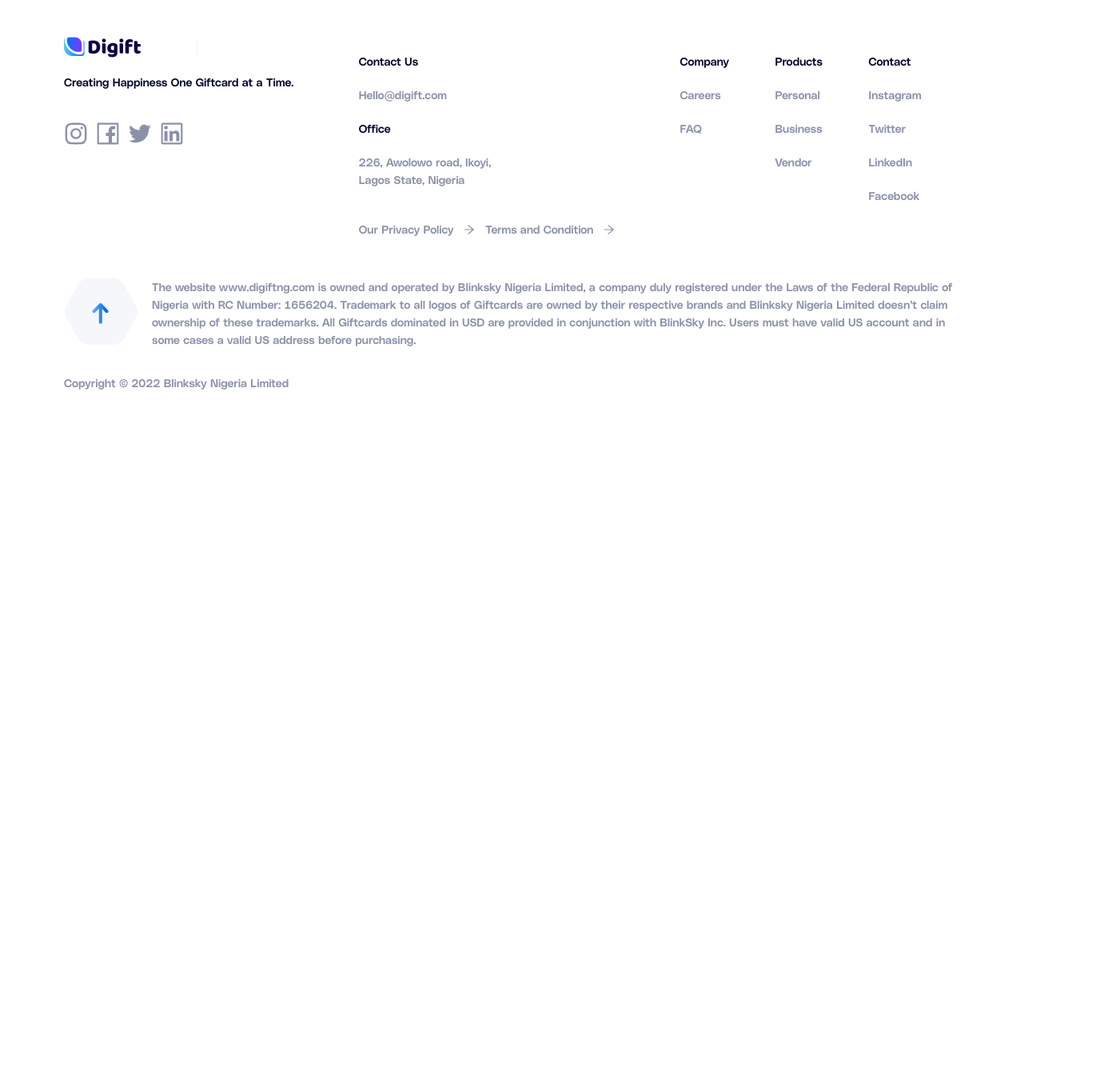
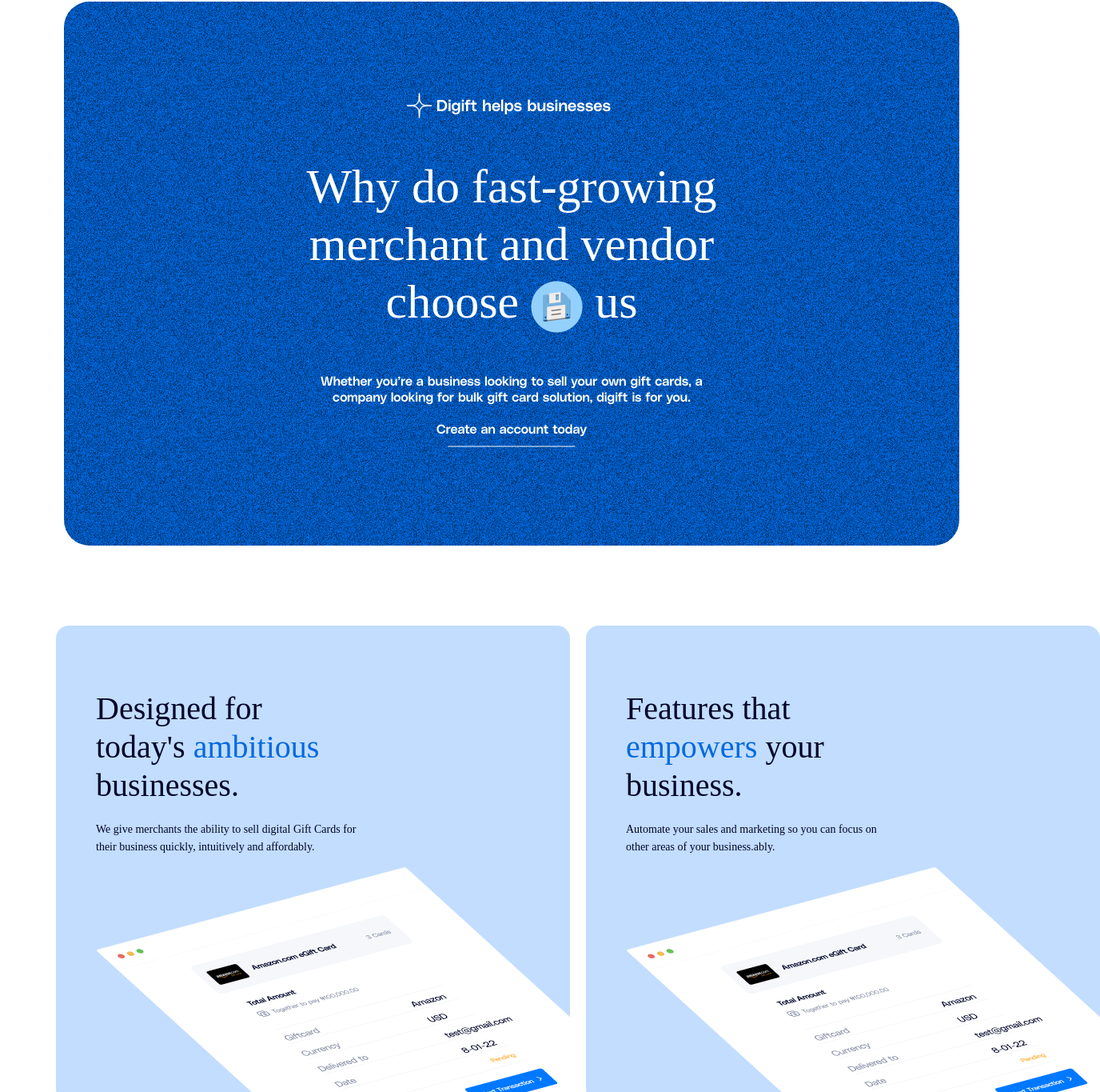
Before and after one commit to doyinDev1/digift, a React (Create React App) app: page /business in a window 1280 px wide. Shown: the part 656-2021 px from the top of the page at 80% size, 1376 px wide, since content can reach past the window. Before the commit the page ends 1196 px from the top, so only its background shows below. Built offline with nearby package versions, Linux system fonts and the light colour scheme; a web font is replaced by a local one.

Commit message:
feature box

```diff
--- a/src/App.css
+++ b/src/App.css
@@ -30,6 +30,8 @@
   --grey: #8A91A8;
   --navyblue: #000429;
   --lightgrey: #F3F4F7;
+  --lightblue:  #C2DDFF;
+
 }
 ::-webkit-scrollbar {
   display: none;
--- /dev/null
+++ b/src/components/BusinessFeature/BusinessFeature.js
@@ -0,0 +1,26 @@
+import React from 'react'
+import classes from './BusinessFeature.module.css'
+import FeatureCard from './FeatureCard'
+import FeatureCard2 from './FeatureCard2'
+
+// import * as data from '../../data/data'
+const BusinessFeature = () => {
+    // const Text = data?.featurecard
+    // console.log(Text, "ds")
+    return (
+        <div className={classes.BusinessFeature}>
+            <div className={classes.Feat}>
+                <div className={classes.Left}>
+                    <FeatureCard />
+                </div>
+                <div className={classes.Right}>
+                    <FeatureCard2 />
+                </div>
+
+
+            </div>
+        </div>
+    )
+}
+
+export default BusinessFeature
--- /dev/null
+++ b/src/components/BusinessFeature/BusinessFeature.module.css
@@ -0,0 +1,46 @@
+.BusinessFeature {
+  padding: 50px 70px;
+  display: grid;
+    grid-template-columns: 1fr;
+    /* gap: 10px; */
+}
+
+.Feat {
+  display: grid;
+  gap: 10px;
+
+}
+
+.FeatureCard {
+  /* height: 612.0000729560852px; */
+  /* width: 640.0000762939453px; */
+  padding: 50px 0px 0px 50px;
+  border-radius: 16px;
+  background-color: var(--lightblue);
+  /* display: flex; */
+  /* grid-template-columns: auto auto auto auto; */
+  gap: 10px;
+}
+
+.FeatureText {
+  padding-top: 30px;
+  grid-column-start: 1;
+  grid-column-end: 2;
+}
+.FeatureCard h1,
+p {
+  color: var(--navyblue);
+  font-family: PolySans Bulky;
+}
+
+.FeatureCard span {
+  color: var(--blue);
+}
+.Left {
+  grid-column-start: 1;
+    grid-column-end: 3;
+}
+.Right {
+  grid-column-start: 4;
+  grid-column-end: 6;
+}
--- /dev/null
+++ b/src/components/BusinessFeature/FeatureCard.js
@@ -0,0 +1,21 @@
+import React from 'react'
+import classes from './BusinessFeature.module.css'
+import FeatureImage from '../../img/Image.png'
+const FeatureCard = (text) => {
+  console.log(text.text, "dss")
+  return (
+    <div className={classes.FeatureCard}>
+      <div className={classes.FeatureText}>
+        <h1>Designed for <br /> today's <span>ambitious</span> <br />businesses. </h1>
+        <p>We give merchants the ability to sell digital Gift Cards for <br />their business quickly, intuitively and affordably.</p>
+        <div>
+          <img
+            src={FeatureImage}
+            alt="digift feature" />
+        </div>
+      </div>
+    </div>
+  )
+}
+
+export default FeatureCard
--- /dev/null
+++ b/src/components/BusinessFeature/FeatureCard2.js
@@ -0,0 +1,21 @@
+import React from 'react'
+import classes from './BusinessFeature.module.css'
+import FeatureImage from '../../img/Image.png'
+const FeatureCard2 = (text) => {
+    console.log(text.text, "dss")
+  return (
+    <div className={classes.FeatureCard}>
+        <div className={classes.FeatureText}>
+        <h1>Features that <br/> <span>empowers</span>  your <br/>business. </h1>
+        <p>Automate your sales and marketing so you can focus on <br/>other areas of your business.ably.</p>
+        <div>
+<img
+src={FeatureImage}
+alt="digift feature"/>
+        </div>
+        </div>
+    </div>
+  )
+}
+
+export default FeatureCard2
--- a/src/components/BusinessHero/BusinessHero.module.css
+++ b/src/components/BusinessHero/BusinessHero.module.css
@@ -1,13 +1,14 @@
 .BusinessHero{
-  display: flex;
-  justify-content: center;
+  display: grid;
+  grid-template-columns: auto auto;
+    justify-content: center;
   padding-bottom: 40px;
 }
 
 .BusinessHeroWrapper{
   display: grid;
   grid-template-columns: auto auto auto auto;
-  gap: 100px;
+  gap: 50px;
   padding: 40px 70px 20px 70px;
 }
 .Left{
--- a/src/components/Merchant/Merchant.js
+++ b/src/components/Merchant/Merchant.js
@@ -0,0 +1,31 @@
+import React from 'react'
+import classes from './Merchant.module.css'
+import { ReactComponent as Sparkle2 } from '../../img/wide.svg';
+import { ReactComponent as GifSvg } from '../../img/Gif.svg';
+import { ReactComponent as LineSvg } from '../../img/Vector 337.svg';
+
+import Disk from '../../img/Gif.png'
+const Merchant = () => {
+    return (
+        <div className={classes.Merchant}>
+            <div className={classes.RectBlue}>
+                <div className={classes.Container}>
+                    <div className={classes.ContainText}>
+                        <Sparkle2 />ㅤ
+                        <span>Digift helps businesses </span>
+                    </div>
+                    <div className={classes.Diskdiv}>
+                        <h1>Why do fast-growing <br />  merchant and vendor <br /> choose <span> <img src={Disk} alt="er" /></span> us</h1>
+                        <p>Whether you’re a business looking to sell your own gift cards, a <br /> company looking for bulk gift card solution, digift is for you.</p>
+                        <div>
+                            <p>Create an account today</p>
+                            <LineSvg />
+                        </div>
+                    </div>
+                </div>
+            </div>
+        </div>
+    )
+}
+
+export default Merchant
--- a/src/components/Merchant/Merchant.module.css
+++ b/src/components/Merchant/Merchant.module.css
@@ -0,0 +1,57 @@
+.Merchant{
+    padding: 50px 80px;
+}
+
+.RectBlue {
+    height: 680px;
+    left: 83px;
+    top: 66px;
+    border-radius: 32px;
+    background-color: var(--blue);
+    display: flex;
+    align-items: center;
+    justify-content: center;
+    background-image: url(../../img/Rectangle.png);
+  }
+
+  .ContainText{
+    display: flex;
+    align-items: center;
+    justify-content: center;
+  }
+  .ContainText span{
+    color: var(--white);
+    font-size: 20px;
+    font-family: PolySans Median;
+}
+  .ContainText svg{
+    transform: scale(1.9);
+  }
+  .Disk{
+    display: flex;
+    align-items: center;
+    justify-content: center;
+  }
+
+
+
+.Diskdiv{
+      text-align: center;
+      color: var(--white);
+padding-top: 50px;
+  }
+  .Diskdiv h1{
+    color: var(--white);
+    font-family: PolySans Bulky;
+    font-size: 60px;
+    /* font-weight: 900; */
+  }
+
+  .Diskdiv p{
+    padding-top: 20px;
+    font-family: PolySans Median;
+    color: var(--white);
+    font-size: 16px;
+    line-height: 20px;
+    margin-bottom: 0px;
+  }
--- a/src/data/data.jsx
+++ b/src/data/data.jsx
@@ -17,8 +17,8 @@ export const customercard = {
 customer:  [
 
     {id: 1, text: "“Digift stood out from the crowd with an impressive team and even more impressive mission: harnessing the power of giftcards enterprises to support people who are restricted by banks in Nigeria.”"}
-    ,{id: 2, text: "“Digift stood out from the crowd with an impressive team and even more impressive mission: harnessing the power of giftcards enterprises to support people who are restricted by banks in Nigeria. Digift stood out from the crowd with an impressive team and even more impressive mission ”"}
-    ,{id: 3, text: "“ Digift stood out from the crowd with an impressive team and even more impressive mission: harnessing the power of giftcards enterprises to support people who are restricted by banks in Nigeria.”"}
+    ,{id: 2, text: "“Digift stood out from the crowd with an impressive team and even more impressive mission: harnessing the power of giftcards enterprises to support people who are restricted by banks in Nigeria.”"}
+    ,{id: 3, text: "“Digift stood out from the crowd with an impressive team and even more impressive mission: harnessing the power of giftcards enterprises to support people who are restricted by banks in Nigeria.”"}
 
   ]
 }
--- a/src/pages/BusinessHomePage/BusinessHomePage.js
+++ b/src/pages/BusinessHomePage/BusinessHomePage.js
@@ -1,12 +1,16 @@
 import React from 'react'
+import BusinessFeature from '../../components/BusinessFeature/BusinessFeature';
 import BusinessHero from '../../components/BusinessHero/BusinessHero';
 import Footer from '../../components/Footer/Footer';
+import Merchant from '../../components/Merchant/Merchant';
 import NavBarNew from '../../components/NavBarNew/NavBarNew';
 const BusinessHomePage = () => {
   return (
     <div>
       <NavBarNew/>
      <BusinessHero/>
+     <Merchant/>
+     <BusinessFeature/>
       <Footer/>
     </div>
   )
```
Also changed, not shown: src/img/Vector 337.svg (added).
